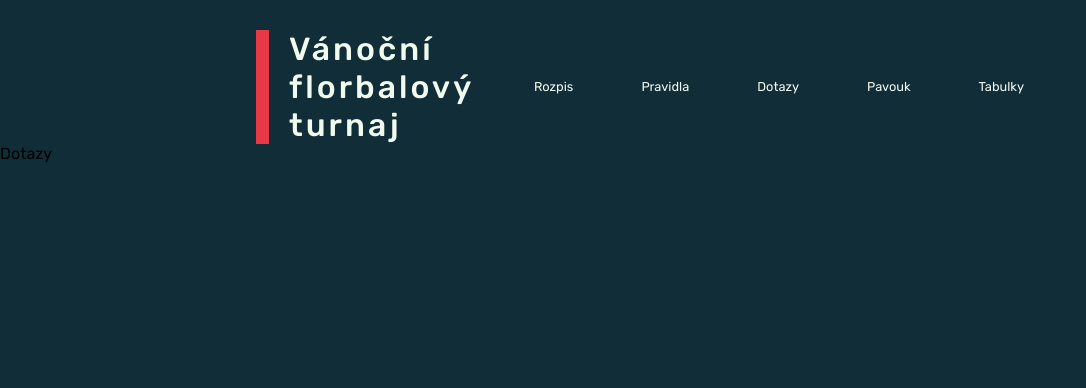
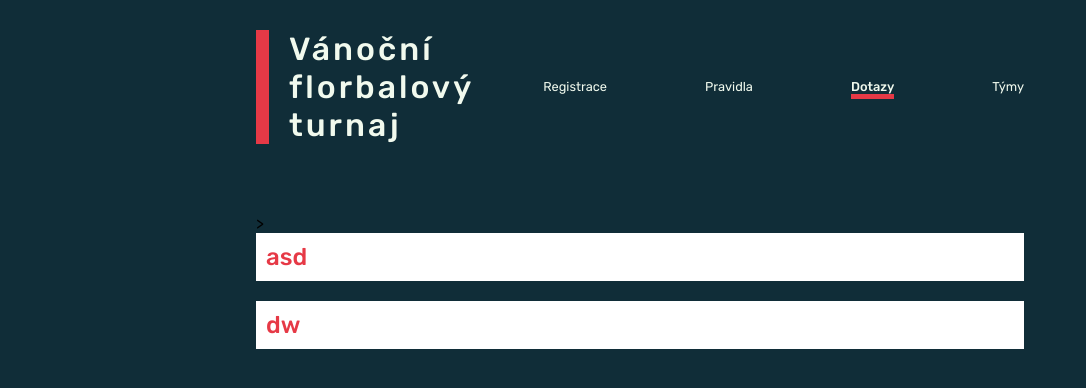
Before and after one commit to Pavlyuchenko/UnihockeySchoolTournament, a React (Create React App) app: page /dotazy in a window 1280 px wide. Shown: the top 388 px of the page, without its empty margins (0-1086 px from the left). Built offline with nearby package versions, Linux system fonts and the light colour scheme; no server answers.

Commit message:
Revive #2

```diff
--- a/src/components/ChooseTeam/ChooseTeam.jsx
+++ b/src/components/ChooseTeam/ChooseTeam.jsx
@@ -3,6 +3,7 @@ import Logo from "../Logo";
 import TeamOption from "./TeamOption";
 import "../css/choose_team.css";
 import { Link } from "react-router-dom";
+import RegistraceNavigation from "../Registrace/RegistraceNavigation";
 
 class ChooseTeam extends Component {
 	state = {
@@ -158,6 +159,8 @@ class ChooseTeam extends Component {
 		return (
 			<>
 				<Logo />
+				<RegistraceNavigation active={4} />
+
 				<header id="chos-team-header">
 					<h1>Vyber si svůj tým*</h1>
 					<h3>*jehož jsi fanouškem nebo hráčem</h3>
--- /dev/null
+++ b/src/components/Dotazy/Dotaz.jsx
@@ -0,0 +1,22 @@
+import React, { Component } from "react";
+
+
+class Dotazy extends Component {
+	state = {
+        opened: false
+    };
+	render() {
+		return (
+			<>
+				<article class="dotaz" onClick={() => {
+					this.setState({opened: !this.state.opened})
+				}}>
+					<div>{this.props.q}</div>
+					<p class="dotaz-answer" style={{ display: this.state.opened ? "block" : "none" }}>{this.props.a}</p>
+				</article>
+			</>
+		);
+	}
+}
+
+export default Dotazy;
--- a/src/components/Dotazy/Dotazy.jsx
+++ b/src/components/Dotazy/Dotazy.jsx
@@ -1,15 +1,27 @@
 import React, { Component } from "react";
-import Navigation from "../Navigation";
+import RegistraceNavigation from "../Registrace/RegistraceNavigation";
 import Logo from "../Logo";
+import Dotaz from "./Dotaz";
+import "../css/dotazy.css"
 
 class Dotazy extends Component {
-	state = {};
+	state = {
+		dotazy: [
+			{q: "asd", a: "asd"},
+			{q: "dw", a: "asd"},
+		]
+	};
 	render() {
 		return (
 			<>
 				<Logo />
-				<Navigation />
-				Dotazy
+				<RegistraceNavigation active={3} />
+
+				<header id="chos-team-header">>
+					{this.state.dotazy.map(dotaz => {
+						return <Dotaz key={dotaz.q} q={dotaz.q} a={dotaz.a} />
+					})}
+				</header>
 			</>
 		);
 	}
--- a/src/components/Pravidla/Pravidla.jsx
+++ b/src/components/Pravidla/Pravidla.jsx
@@ -1,5 +1,5 @@
 import React, { Component } from "react";
-import Navigation from "../Navigation";
+import RegistraceNavigation from "../Registrace/RegistraceNavigation";
 import Logo from "../Logo";
 
 class Pravidla extends Component {
@@ -8,8 +8,11 @@ class Pravidla extends Component {
 		return (
 			<>
 				<Logo />
-				<Navigation />
-				Pravidla
+				<RegistraceNavigation active={2} />
+
+				<header id="chos-team-header">
+					Pravidla
+				</header>
 			</>
 		);
 	}
--- a/src/components/Registrace/Registrace.jsx
+++ b/src/components/Registrace/Registrace.jsx
@@ -41,7 +41,7 @@ class Registrace extends Component {
 		return (
 			<>
 				<Logo />
-				<RegistraceNavigation />
+				<RegistraceNavigation active={1} />
 
 				<section id="register-sect">
 					{/*
--- a/src/components/Registrace/RegistraceNavigation.jsx
+++ b/src/components/Registrace/RegistraceNavigation.jsx
@@ -28,7 +28,7 @@ class Navigation extends Component {
 		return (
 			<>
 				<MobileView viewClassName="mobile-nav">
-					<Link to="/dotazy">
+					<Link to="/registrace">
 						<div
 							id="nav-dotazy"
 							className={"nav-links " + this.state.visible}
@@ -44,25 +44,48 @@ class Navigation extends Component {
 							Pravidla
 						</div>
 					</Link>
-					<Link to="/rozpis">
+					<Link to="/dotazy">
 						<div
-							id="nav-rozpis"
+							id="nav-pavouk"
 							className={"nav-links " + this.state.visible}
 						>
 							Dotazy
 						</div>
 					</Link>
+					<Link to="/">
+						<div
+							id="nav-tabulky"
+							className={"nav-links " + this.state.visible}
+						>
+							Týmy
+						</div>
+					</Link>
+					<span
+						id="mobile-nav-circle"
+						onClick={this.changeClass}
+					></span>
+					<div
+						className={this.state.class}
+						onClick={this.changeClass}
+					>
+						<div className="bar1"></div>
+						<div className="bar2"></div>
+						<div className="bar3"></div>
+					</div>
 				</MobileView>
 				<BrowserView>
 					<div id="pc-nav-reg">
-						<Link to="/rozpis">
-							<span id="reg-test">Registrace</span>
+						<Link to="/registrace">
+							<span id={this.props.active === 1 && "reg-test"}>Registrace</span>
 						</Link>
 						<Link to="/pravidla">
-							<span>Pravidla</span>
+							<span id={this.props.active === 2 && "reg-test"}>Pravidla</span>
 						</Link>
 						<Link to="/dotazy">
-							<span>Dotazy</span>
+							<span id={this.props.active === 3 && "reg-test"}>Dotazy</span>
+						</Link>
+						<Link to="/">
+							<span id={this.props.active === 4 && "reg-test"}>Týmy</span>
 						</Link>
 					</div>
 				</BrowserView>
--- /dev/null
+++ b/src/components/css/dotazy.css
@@ -0,0 +1,16 @@
+.dotaz {
+	background-color: #fff;
+	color: #e63946;
+	font-weight: 500;
+	padding: 10px 10px;
+	font-size: 24px;
+	margin-bottom: 20px;
+	cursor: pointer;
+}
+
+.dotaz-answer {
+	color: #102d38;
+	font-size: 19px;
+	font-weight: 400;
+	margin-bottom: 0;
+}
```
